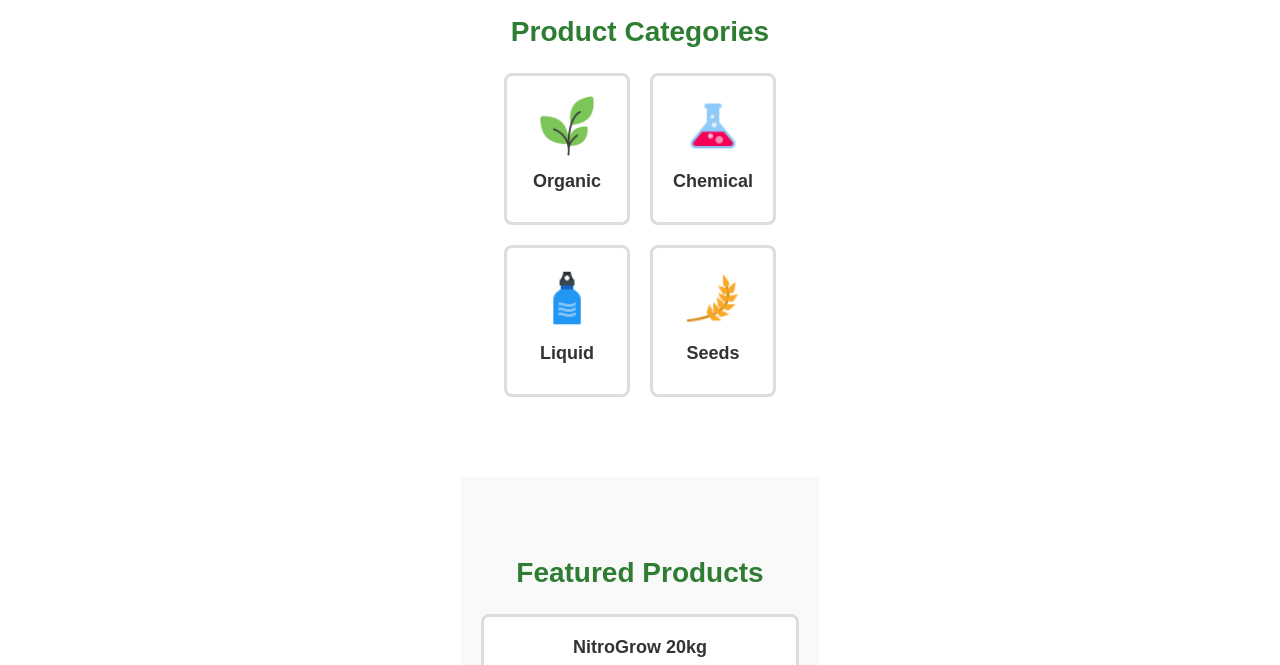
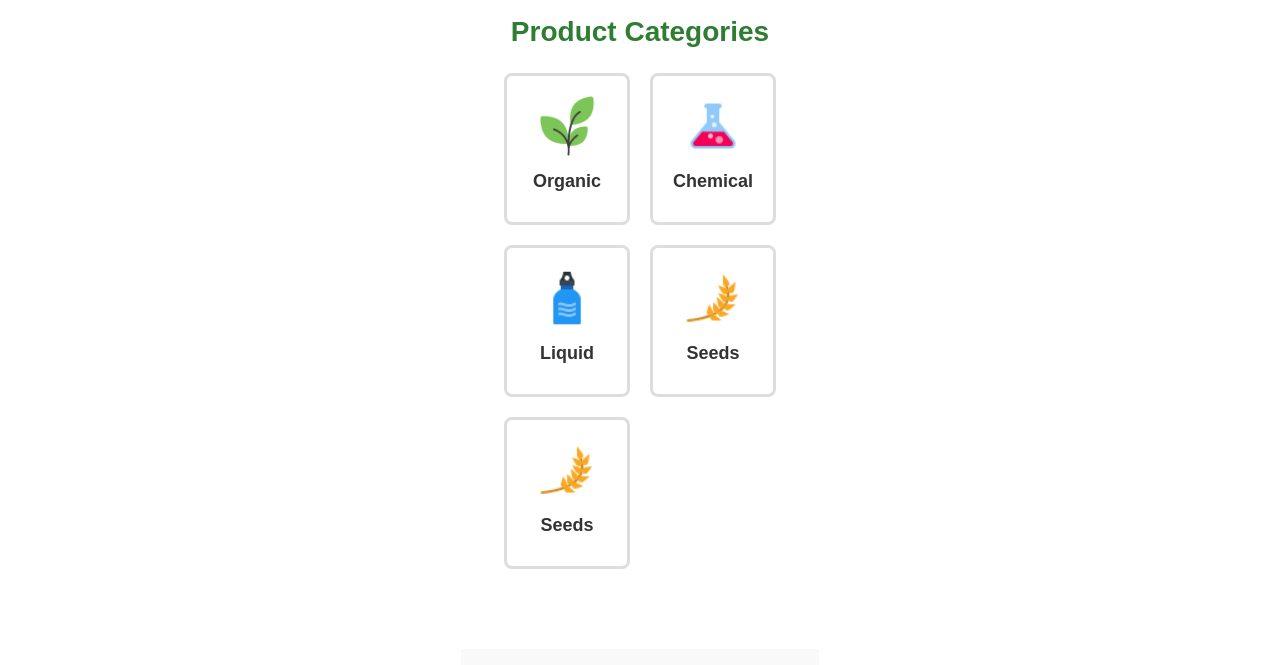
Before and after one commit to sairampogula6/danalaxmi, a plain HTML site: page index.html in a window 1280 px wide. Shown: the part 64-729 px from the top of the page. Drawn offline with Linux system fonts and the light colour scheme.

Commit message:
commiting index.html

```diff
--- a/index.html
+++ b/index.html
@@ -211,6 +211,10 @@
                 <img src="images\barley.png" />
                 <h4>Seeds</h4>
             </div>
+            <div class="card">
+                <img src="images\barley.png" />
+                <h4>Seeds</h4>
+            </div>
         </div>
     </div>
 
```
